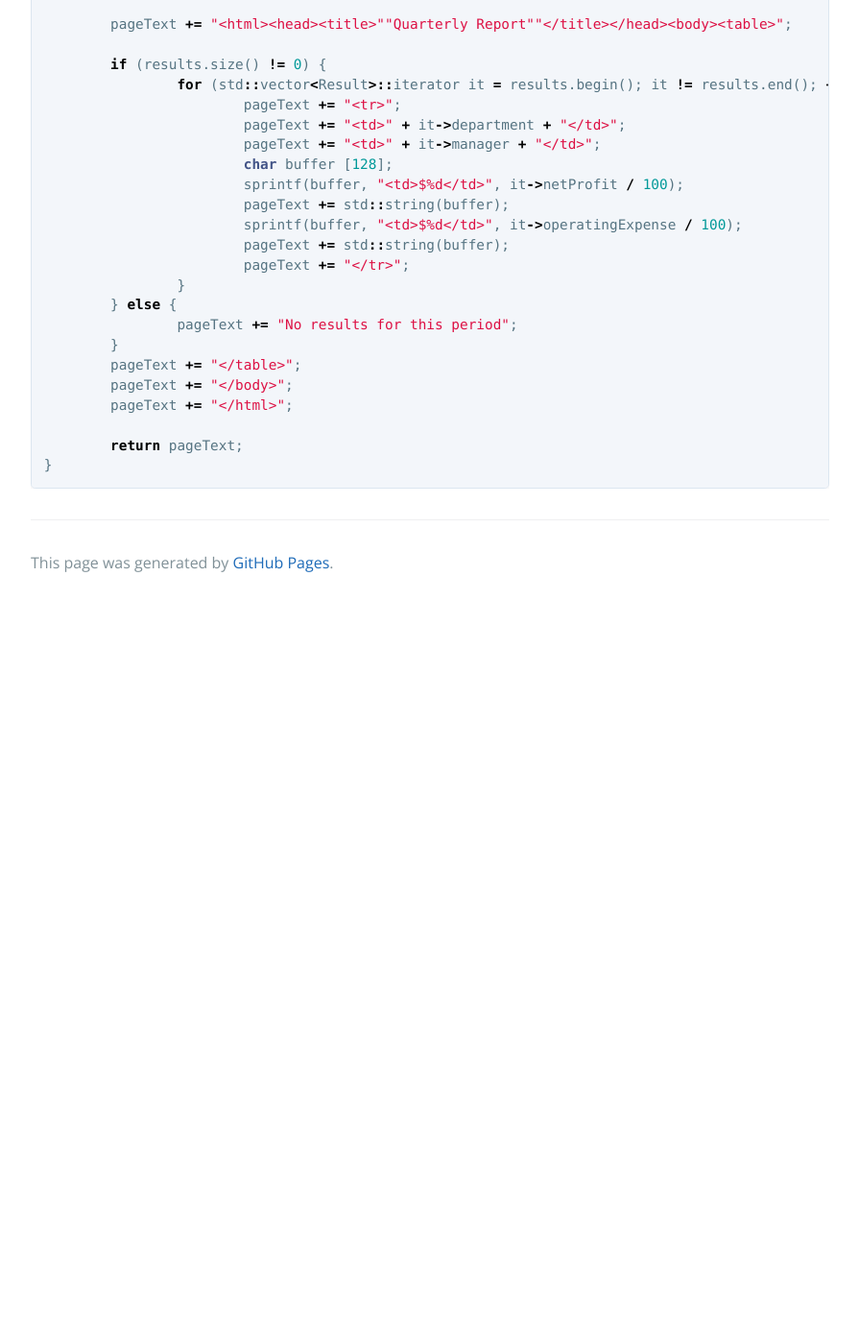
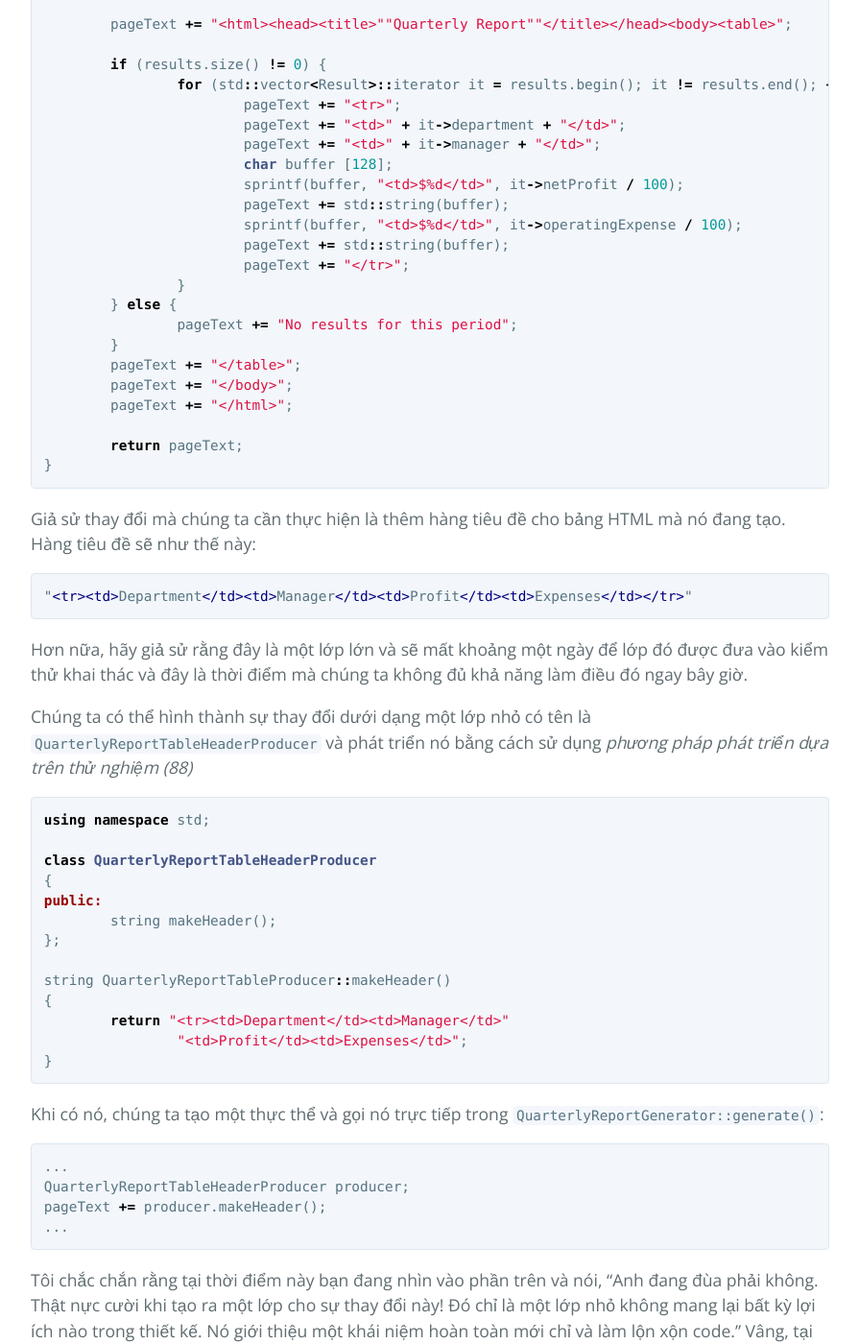
Before and after one commit to HaiBV/haibv.github.io, a Jekyll site: the page built from working-effectively-with-legacy-code/chapter-6-i-dont-have-much-time-and-i-have-to-change-it.md.md, in a window 1280 px wide and 1400 px high, scrolled down 6687 px. Shown: the whole window at 96% size, without its empty margins (192-1087 px from the left). Built offline with Jekyll 4.4.1, drawn with Linux system fonts in a browser that asks for light colours; our own code applies the rules of GitHub Pages for plain Markdown files; before the commit the page ends 7317 px from its top, so only the background shows below that; some of the changed text lies outside the part shown.

Commit message:
Book - Working Efectively with Legacy Code - P2 - C6

````diff
--- a/working-effectively-with-legacy-code/chapter-6-i-dont-have-much-time-and-i-have-to-change-it.md.md
+++ b/working-effectively-with-legacy-code/chapter-6-i-dont-have-much-time-and-i-have-to-change-it.md.md
@@ -174,3 +174,50 @@ std::string QuarterlyReportGenerator::generate()
 	return pageText;
 }
 ```
+
+Giả sử thay đổi mà chúng ta cần thực hiện là thêm hàng tiêu đề cho bảng HTML mà nó đang tạo. Hàng tiêu đề sẽ như thế này:
+
+```html
+"<tr><td>Department</td><td>Manager</td><td>Profit</td><td>Expenses</td></tr>"
+```
+
+Hơn nữa, hãy giả sử rằng đây là một lớp lớn và sẽ mất khoảng một ngày để lớp đó được đưa vào kiểm thử khai thác và đây là thời điểm mà chúng ta không đủ khả năng làm điều đó ngay bây giờ.
+
+Chúng ta có thể hình thành sự thay đổi dưới dạng một lớp nhỏ có tên là `QuarterlyReportTableHeaderProducer` và phát triển nó bằng cách sử dụng _phương pháp phát triển dựa trên thử nghiệm (88)_
+
+```cpp
+using namespace std;
+
+class QuarterlyReportTableHeaderProducer
+{
+public:
+	string makeHeader();
+};
+
+string QuarterlyReportTableProducer::makeHeader()
+{
+	return "<tr><td>Department</td><td>Manager</td>"
+		"<td>Profit</td><td>Expenses</td>";
+}
+```
+
+Khi có nó, chúng ta tạo một thực thể và gọi nó trực tiếp trong `QuarterlyReportGenerator::generate()`:
+
+```cpp
+...
+QuarterlyReportTableHeaderProducer producer;
+pageText += producer.makeHeader();
+...
+```
+
+Tôi chắc chắn rằng tại thời điểm này bạn đang nhìn vào phần trên và nói, "Anh đang đùa phải không. Thật nực cười khi tạo ra một lớp cho sự thay đổi này! Đó chỉ là một lớp nhỏ không mang lại bất kỳ lợi ích nào trong thiết kế. Nó giới thiệu một khái niệm hoàn toàn mới chỉ và làm lộn xộn code." Vâng, tại thời điểm này, điều đó là đúng. Lý do duy nhất chúng ta làm điều đó là để thoát khỏi tình trạng phụ thuộc tồi tệ, nhưng chúng ta hãy xem xét kỹ hơn.
+
+Điều gì sẽ xảy ra nếu chúng ta đặt tên cho lớp là `QuarterlyReportTableHeaderGenerator` và đặt cho nó một giao diện?
+
+```cpp
+class QuarterlyReportTableHeaderGenerator
+{
+public:
+	string generate();
+};
+```
````
